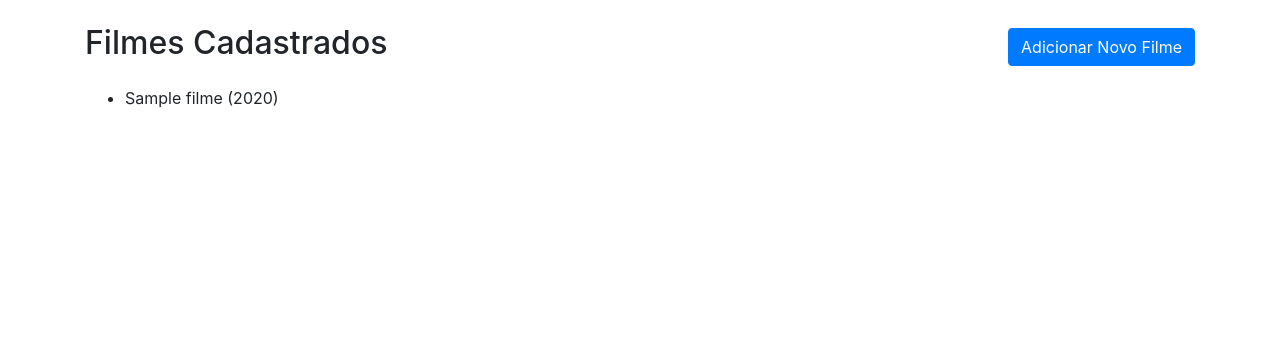
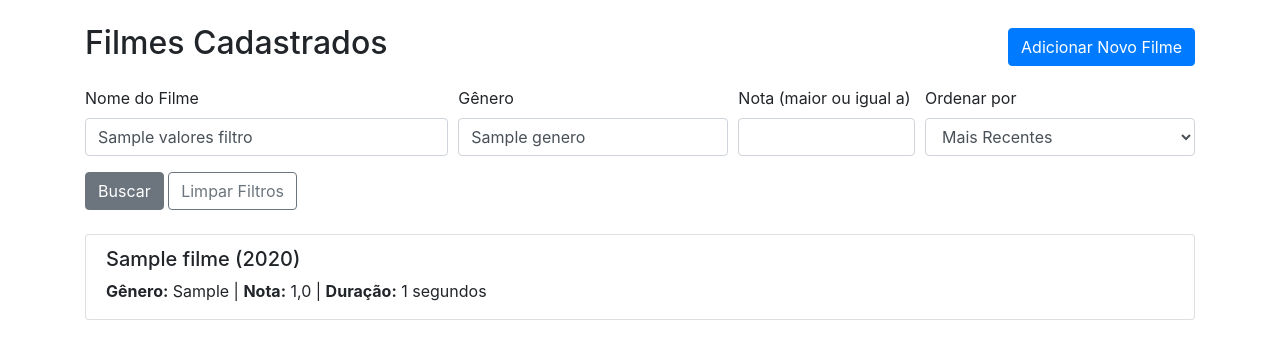
Before and after one commit to guguriedel/Site-INF1407, a Django app: template site_filmes/siteFilmes/FilmesApp/templates/FilmesApp/listaFilmes.html in a window 1280 px wide. Shown: the part 56-415 px from the top of the page. Run offline with Django 5.2, Linux system fonts and the light colour scheme; tables that the repository leaves empty hold one stand-in row (values such as "Sample post"); the template is opened without the code that fills it: values that come from a table or form of the project are taken from there, most other values are stand-ins (such as "Sample title", 1, 10 or a date in 2020); some libraries are stand-ins or nearby versions.

Commit message:
add: busca de filmes com filtro

```diff
--- a/site_filmes/siteFilmes/FilmesApp/templates/FilmesApp/listaFilmes.html
+++ b/site_filmes/siteFilmes/FilmesApp/templates/FilmesApp/listaFilmes.html
@@ -6,11 +6,49 @@
         <a href="{% url 'FilmesApp:criar_filme' %}" class="btn btn-primary">Adicionar Novo Filme</a>
     </div>
 
-    <ul>
+    <form method="get" class="mb-4">
+        <div class="form-row">
+            <div class="col-md-4 mb-3">
+                <label for="nome">Nome do Filme</label>
+                <input type="text" class="form-control" name="nome" id="nome" value="{{ valores_filtro.nome }}">
+            </div>
+            <div class="col-md-3 mb-3">
+                <label for="genero">Gênero</label>
+                <input type="text" class="form-control" name="genero" id="genero" value="{{ valores_filtro.genero }}">
+            </div>
+            <div class="col-md-2 mb-3">
+                <label for="nota">Nota (maior ou igual a)</label>
+                <input type="number" step="0.1" class="form-control" name="nota" id="nota" value="{{ valores_filtro.nota }}">
+            </div>
+            <div class="col-md-3 mb-3">
+                <label for="orderby">Ordenar por</label>
+                <select name="orderby" id="orderby" class="form-control">
+                    <option value="-data_publicacao" {% if valores_filtro.orderby == '-data_publicacao' %}selected{% endif %}>Mais Recentes</option>
+                    <option value="nome" {% if valores_filtro.orderby == 'nome' %}selected{% endif %}>Nome (A-Z)</option>
+                    <option value="-nome" {% if valores_filtro.orderby == '-nome' %}selected{% endif %}>Nome (Z-A)</option>
+                    <option value="-nota" {% if valores_filtro.orderby == '-nota' %}selected{% endif %}>Maior Nota</option>
+                    <option value="nota" {% if valores_filtro.orderby == 'nota' %}selected{% endif %}>Menor Nota</option>
+                    <option value="-duracao_em_segundos" {% if valores_filtro.orderby == '-duracao_em_segundos' %}selected{% endif %}>Maior Duração</option>
+                    <option value="duracao_em_segundos" {% if valores_filtro.orderby == 'duracao_em_segundos' %}selected{% endif %}>Menor Duração</option>
+                </select>
+            </div>
+        </div>
+        <button type="submit" class="btn btn-secondary">Buscar</button>
+        <a href="{% url 'FilmesApp:lista-filmes' %}" class="btn btn-outline-secondary">Limpar Filtros</a>
+    </form>
+
+    <ul class="list-group">
         {% for filme in filmes %}
-            <li>{{ filme.nome }} ({{ filme.data_publicacao|date:"Y" }})</li>
+            <li class="list-group-item">
+                <h5>{{ filme.nome }} ({{ filme.data_publicacao|date:"Y" }})</h5>
+                <p class="mb-1">
+                    <strong>Gênero:</strong> {{ filme.genero }} |
+                    <strong>Nota:</strong> {{ filme.nota }} |
+                    <strong>Duração:</strong> {{ filme.duracao_em_segundos }} segundos
+                </p>
+            </li>
         {% empty %}
-            <li>Nenhum filme encontrado.</li>
+            <li class="list-group-item">Nenhum filme encontrado.</li>
         {% endfor %}
     </ul>
 {% endblock %}
```
Also changed, not shown: site_filmes/siteFilmes/FilmesApp/views.py (+33 -1 lines).
